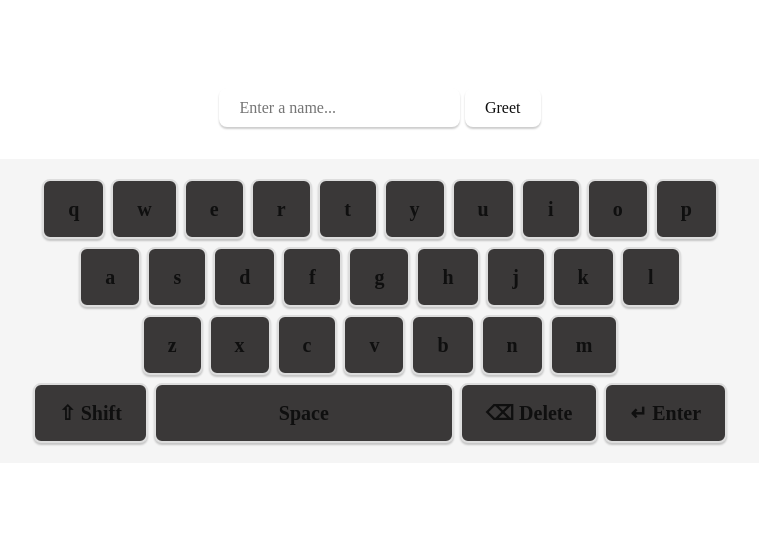
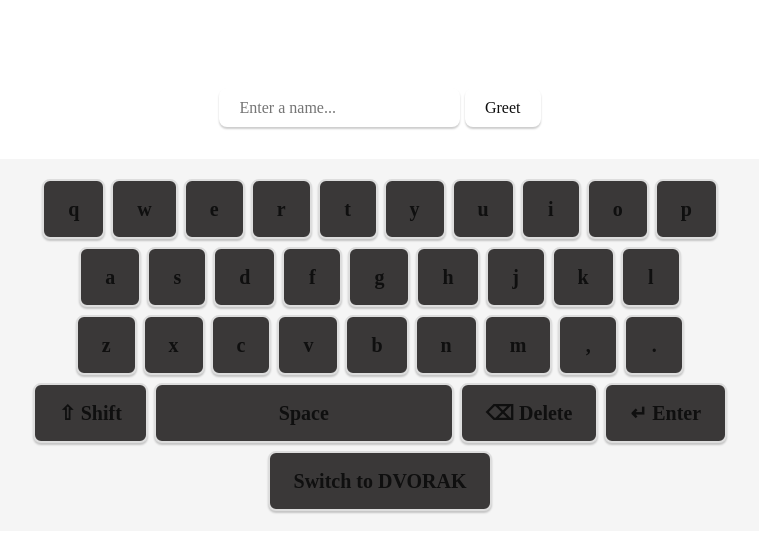
Before and after one commit to eneller/hr-hci, an Angular app: page / in a window 1280 px wide. Shown: the top 552 px of the page, without its empty margins (260-1019 px from the left). Built offline with nearby package versions, Linux system fonts and the light colour scheme.

Commit message:
add DVORAK keyboard

```diff
--- a/src/app/app.component.css
+++ b/src/app/app.component.css
@@ -140,7 +140,7 @@ button {
 
 .key-button:hover {
   background: #979797;
-  border-color: #999;
+  border-color: #3d3d3d;
 }
 
 .key-button:active {
--- a/src/app/app.component.html
+++ b/src/app/app.component.html
@@ -5,7 +5,7 @@
   </form>
   <p>{{ greetingMessage }}</p>
 <div class="keyboard">
-  <!-- Row 1: Q W E R T Y U I O P -->
+  <!-- Row 1-->
   <div class="keyboard-row">
     <button *ngFor="let key of row1"
             (click)="sendKey(key)"
@@ -14,7 +14,7 @@
     </button>
   </div>
 
-  <!-- Row 2: A S D F G H J K L -->
+  <!-- Row 2-->
   <div class="keyboard-row">
     <button *ngFor="let key of row2"
             (click)="sendKey(key)"
@@ -23,7 +23,7 @@
     </button>
   </div>
 
-  <!-- Row 3: Z X C V B N M -->
+  <!-- Row 3-->
   <div class="keyboard-row">
     <button *ngFor="let key of row3"
             (click)="sendKey(key)"
@@ -55,5 +55,13 @@
       ↵ Enter
     </button>
   </div>
+
+  <!-- Row 5: Layout switcher -->
+  <div class="keyboard-row">
+    <button (click)="switchLayout()"
+            class="key-button layout-switch">
+      {{ currentLayout === 'qwerty' ? 'Switch to DVORAK' : 'Switch to QWERTY' }}
+    </button>
+  </div>
 </div>
 </main>
--- a/src/app/app.component.ts
+++ b/src/app/app.component.ts
@@ -29,15 +29,32 @@ export class AppComponent implements AfterViewInit {
     });
   }
 
-  // Keyboard Layout
-  row1 = ['Q', 'W', 'E', 'R', 'T', 'Y', 'U', 'I', 'O', 'P'];
-  row2 = ['A', 'S', 'D', 'F', 'G', 'H', 'J', 'K', 'L'];
-  row3 = ['Z', 'X', 'C', 'V', 'B', 'N', 'M'];
+  // Keyboard Layout State
+  currentLayout: 'qwerty' | 'dvorak' = 'qwerty';
+
+  // QWERTY Layout
+  qwertyRow1 = ['Q', 'W', 'E', 'R', 'T', 'Y', 'U', 'I', 'O', 'P'];
+  qwertyRow2 = ['A', 'S', 'D', 'F', 'G', 'H', 'J', 'K', 'L'];
+  qwertyRow3 = ['Z', 'X', 'C', 'V', 'B', 'N', 'M', ",", "."];
+
+  // DVORAK Layout
+  dvorakRow1 = [',', '.', 'P', 'Y', 'F', 'G', 'C', 'R', 'L'];
+  dvorakRow2 = ['A', 'O', 'E', 'U', 'I', 'D', 'H', 'T', 'N', 'S'];
+  dvorakRow3 = ['Q', 'J', 'K', 'X', 'B', 'M', 'W', 'V', 'Z'];
 
   shiftActive = false;
 
+  // Getters for current layout
+  get row1() { return this.currentLayout === 'qwerty' ? this.qwertyRow1 : this.dvorakRow1; }
+  get row2() { return this.currentLayout === 'qwerty' ? this.qwertyRow2 : this.dvorakRow2; }
+  get row3() { return this.currentLayout === 'qwerty' ? this.qwertyRow3 : this.dvorakRow3; }
+
   toggleShift(): void {
     this.shiftActive = !this.shiftActive;
+  }
+
+  switchLayout(): void {
+    this.currentLayout = this.currentLayout === 'qwerty' ? 'dvorak' : 'qwerty';
   }
 
   async sendKey(key: string): Promise<void> {
```
